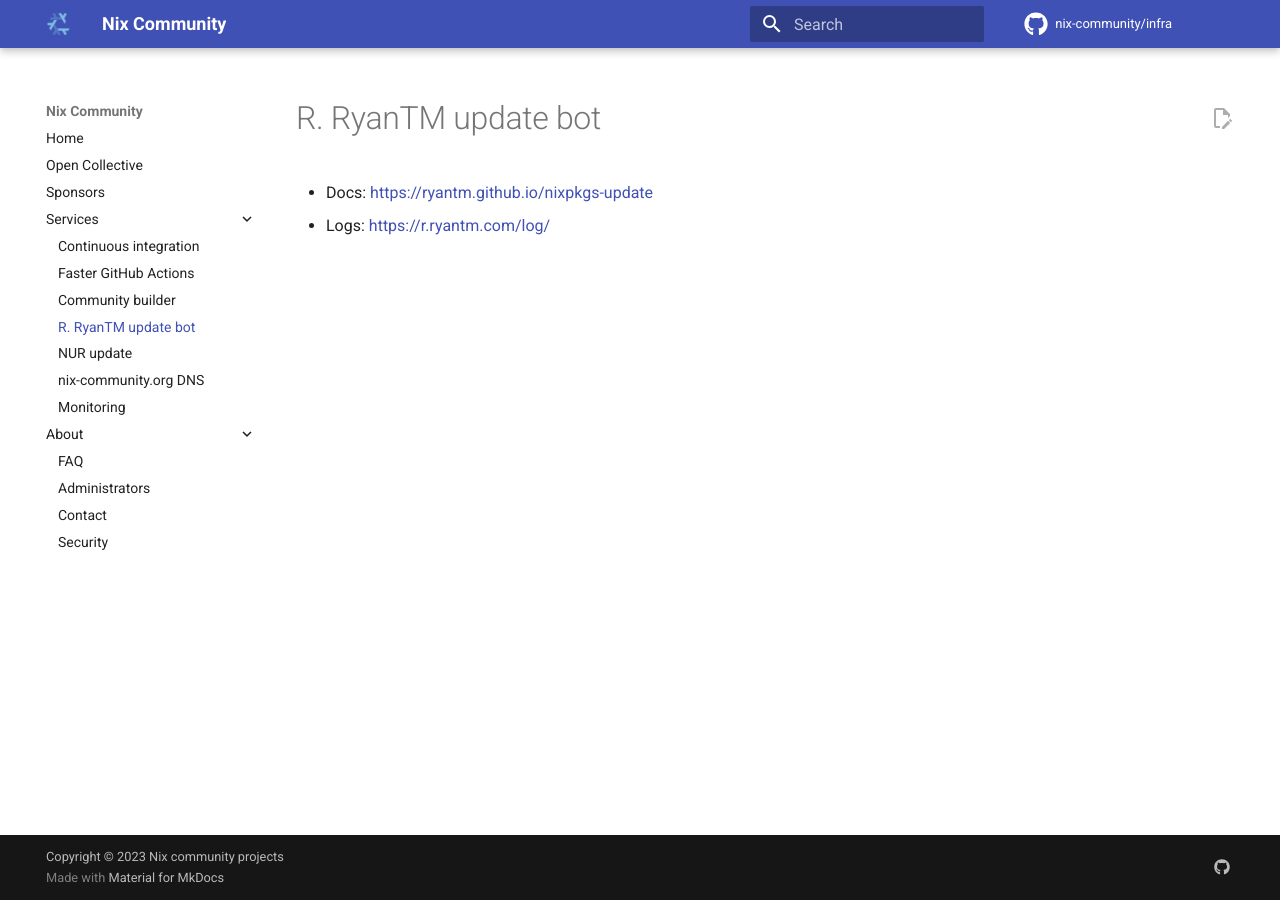
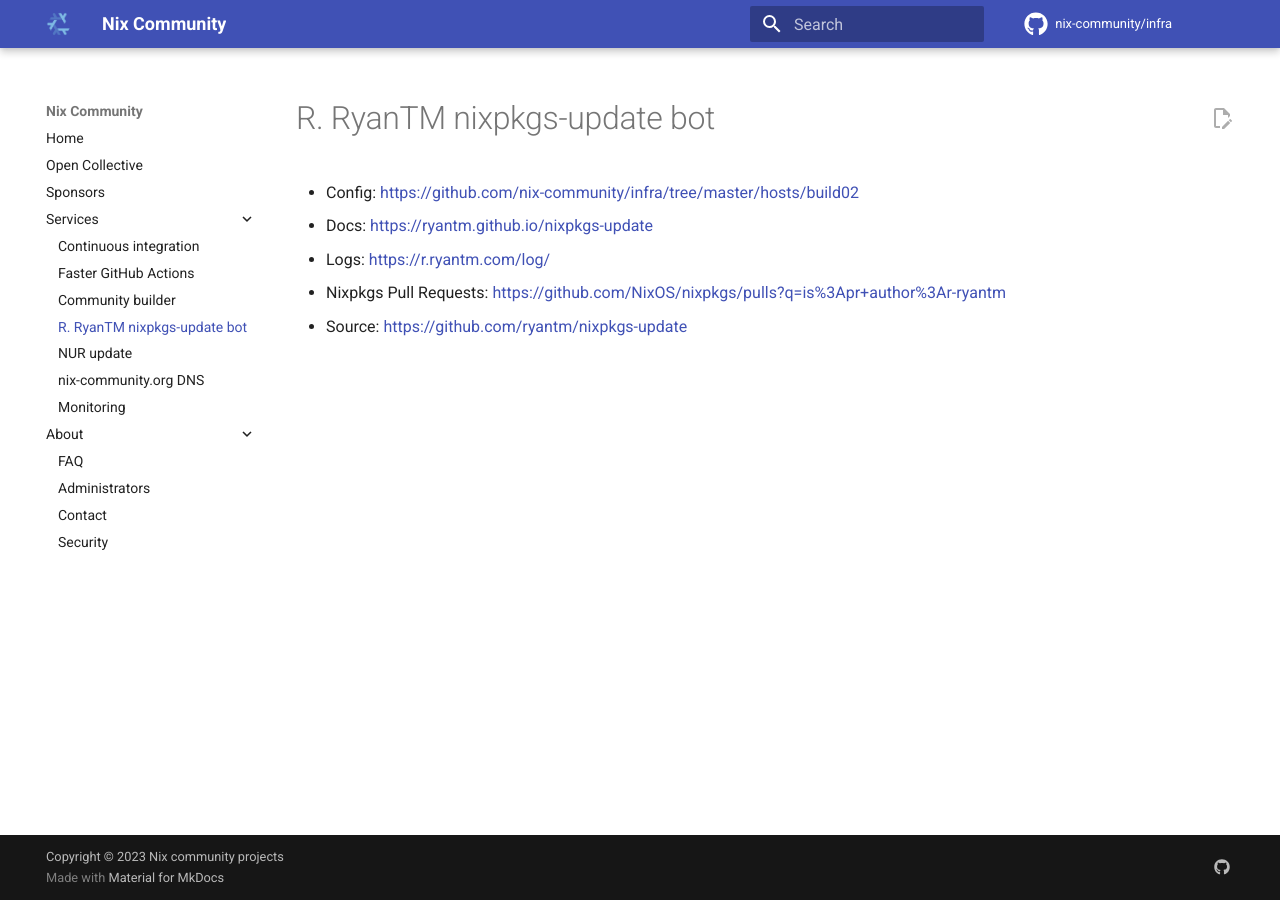
Before and after one commit to nix-community/infra, an MkDocs documentation site: the page built from docs/update-bot.md, in a window 1280 px wide. Built offline with MkDocs 1.6.1 and Material for MkDocs 9.7.7, drawn with Linux system fonts in a browser that asks for light colours; comment, search, counter and statistics services are not loaded.

Commit message:
docs: add more links for nixpkgs-update

```diff
--- a/docs/update-bot.md
+++ b/docs/update-bot.md
@@ -1,2 +1,5 @@
+- Config: [https://github.com/nix-community/infra/tree/master/hosts/build02](https://github.com/nix-community/infra/tree/master/hosts/build02)
 - Docs: [https://ryantm.github.io/nixpkgs-update](https://ryantm.github.io/nixpkgs-update)
 - Logs: [https://r.ryantm.com/log/](https://r.ryantm.com/log/)
+- Nixpkgs Pull Requests: [https://github.com/NixOS/nixpkgs/pulls?q=is%3Apr+author%3Ar-ryantm](https://github.com/NixOS/nixpkgs/pulls?q=is%3Apr+author%3Ar-ryantm)
+- Source: [https://github.com/ryantm/nixpkgs-update](https://github.com/ryantm/nixpkgs-update)
--- a/mkdocs.yml
+++ b/mkdocs.yml
@@ -6,7 +6,7 @@
       - continuous-integration.md
       - Faster GitHub Actions: namespace-actions.md
       - community-builder.md
-      - R. RyanTM update bot: update-bot.md
+      - R. RyanTM nixpkgs-update bot: update-bot.md
       - NUR update: nur-update.md
       - nix-community.org DNS: dns.md
       - monitoring.md
```
